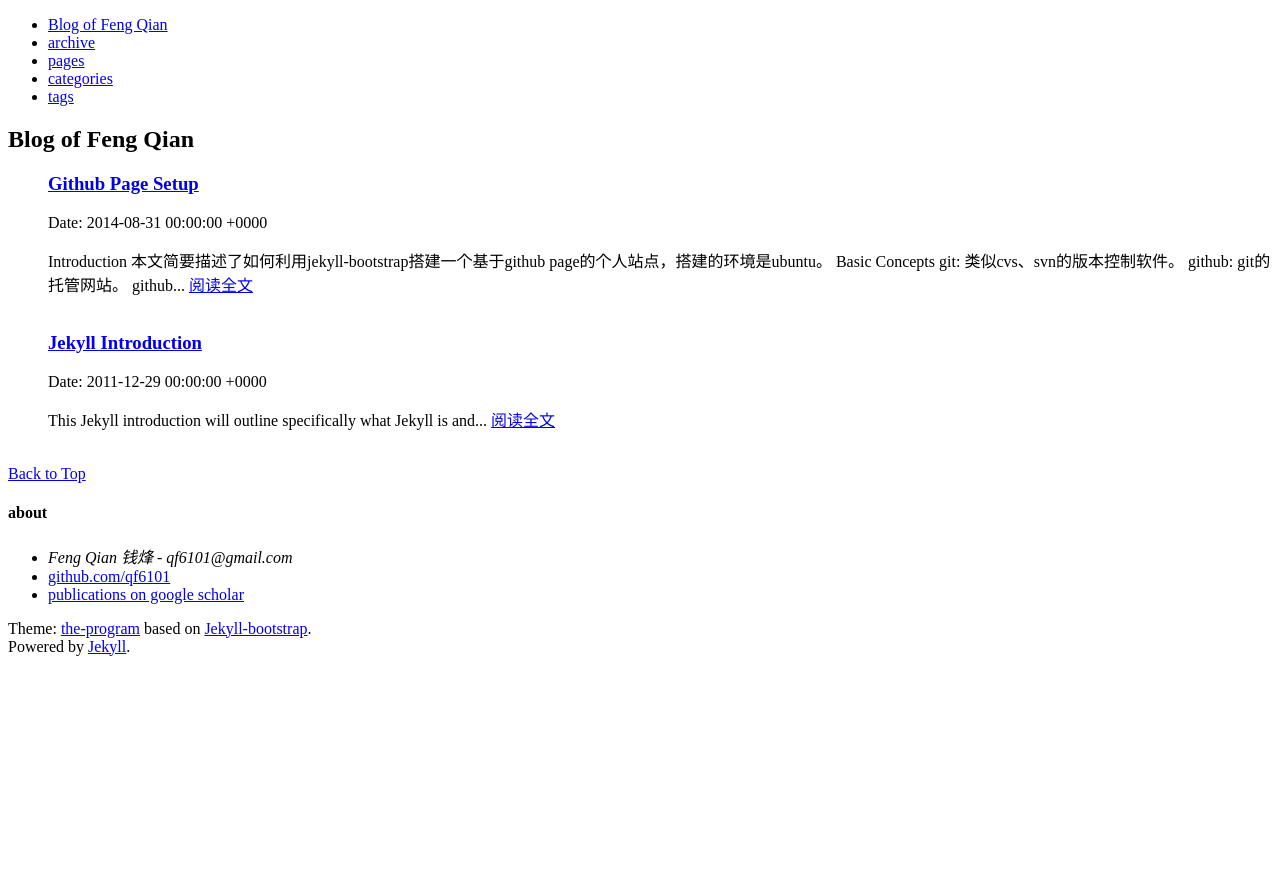
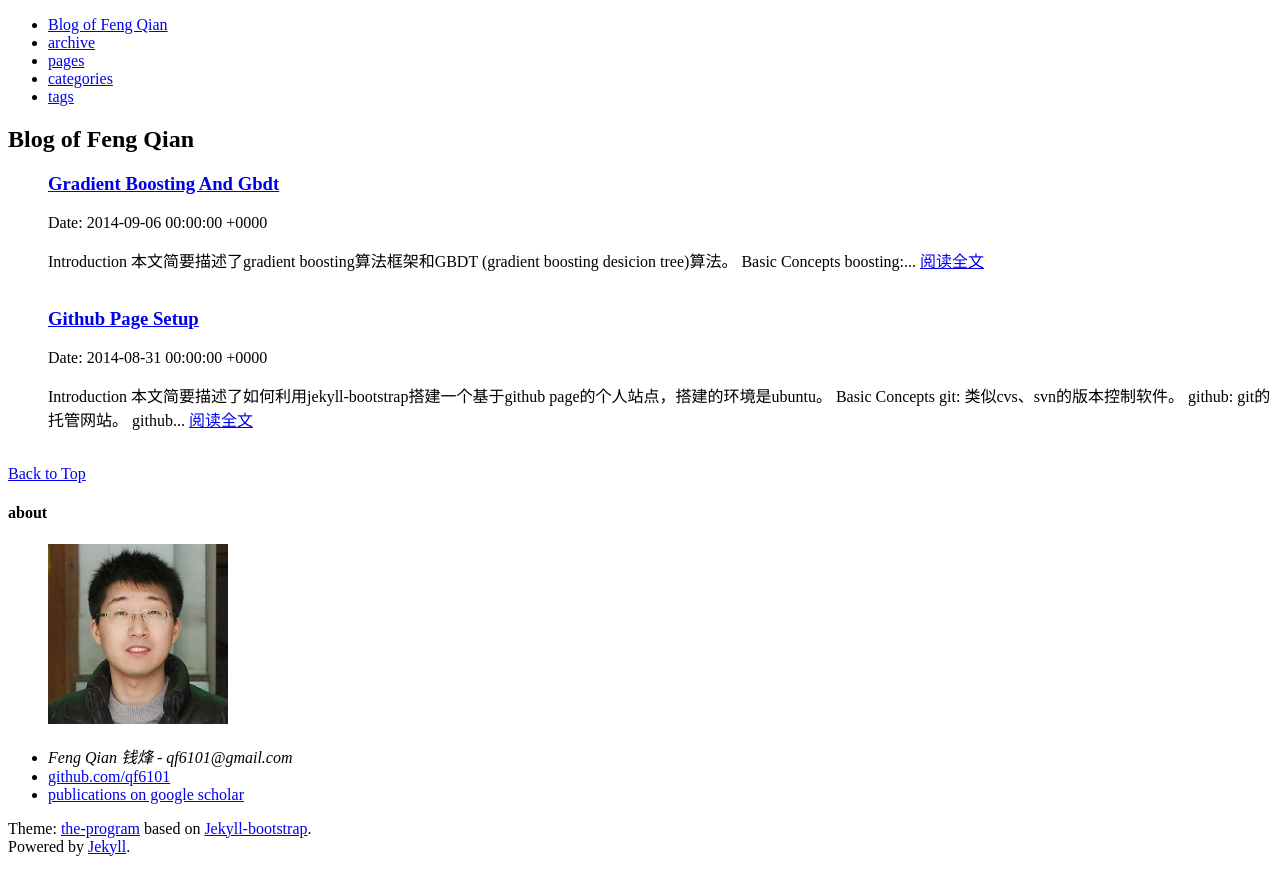
Before and after one commit to qf6101/qf6101.github.io, a Jekyll site: the page built from index.md, in a window 1280 px wide. Shown: the top 895 px of the page. Built offline with Jekyll 4.4.1, drawn with Linux system fonts in a browser that asks for light colours; comment, search, counter and statistics services are not loaded; part of the change alters nothing that is shown.

Commit message:
upload a new post

```diff
--- a/_config.yml
+++ b/_config.yml
@@ -4,6 +4,7 @@ permalink: /:categories/:year/:month/:day/:title
 
 exclude: [".rvmrc", ".rbenv-version", "README.md", "Rakefile", "changelog.md"]
 highlighter: pygments
+markdown: kramdown
 
 # Themes are encouraged to use these universal variables
 # so be sure to set them if your theme uses them.
--- a/_includes/themes/the-program/default.html
+++ b/_includes/themes/the-program/default.html
@@ -11,6 +11,9 @@
 	<link href='{{ ASSET_PATH }}/css/style.css' rel="stylesheet" media="all">
 	<link href="http://feeds.feedburner.com/{{ site.author.feedbaname }}" rel="alternate" title="{{ page.title }}" type="application/atom+xml">
 	<script src="http://cdnjs.cloudflare.com/ajax/libs/modernizr/2.0.6/modernizr.min.js"></script>
+	<script type="text/javascript"
+  		src="https://d3eoax9i5htok0.cloudfront.net/mathjax/latest/MathJax.js?config=TeX-AMS-MML_HTMLorMML">
+	</script>
 </head>
 <body>
 
@@ -45,6 +48,9 @@
 				<div class="misc vcard">
 					<h4>about</h4>
 					<ul>
+						<p class="logo">
+							<a href="http://scholar.google.com/citations?user=5KurcogAAAAJ&hl=en" title="publications on google scholar"><img src="/figures/portraits/my_photo.jpg" width="180" height="180"/><a/>
+						</p>
 						<li class="contact"><address><span class="author fn n">{{ site.author.name }}</span> - <span class="fn email">{{ site.author.email }}</span></address></li>
 						<li class="github"><a href="http://github.com/{{ site.author.github }}/" rel="me">github.com/{{ site.author.github }}</a></li>
 						<li class="gscholar"><a href="http://scholar.google.com/citations?user=5KurcogAAAAJ&hl=en" rel="me">publications on google scholar</a></li>
--- a/_posts/gitpage/2011-12-29-jekyll-introduction.md
+++ /dev/null
@@ -1,412 +0,0 @@
----
-layout: post
-category : gitpage
-tagline: "Supporting tagline"
-tags : [github page, jekyll, jekyll-bootstrap]
----
-{% include JB/setup %}
-
-This Jekyll introduction will outline specifically  what Jekyll is and why you would want to use it.
-Directly following the intro we'll learn exactly _how_ Jekyll does what it does.
-
-## Overview
-
-### What is Jekyll?
-
-Jekyll is a parsing engine bundled as a ruby gem used to build static websites from
-dynamic components such as templates, partials, liquid code, markdown, etc. Jekyll is known as "a simple, blog aware, static site generator".
-
-### Examples
-
-This website is created with Jekyll. [Other Jekyll websites](https://github.com/mojombo/jekyll/wiki/Sites).
-
-
-
-### What does Jekyll Do?
-
-Jekyll is a ruby gem you install on your local system.
-Once there you can call `jekyll --server` on a directory and provided that directory
-is setup in a way jekyll expects, it will do magic stuff like parse markdown/textile files,
-compute categories, tags, permalinks, and construct your pages from layout templates and partials.
-
-Once parsed, Jekyll stores the result in a self-contained static `_site` folder.
-The intention here is that you can serve all contents in this folder statically from a plain static web-server.
-
-You can think of Jekyll as a normalish dynamic blog but rather than parsing content, templates, and tags
-on each request, Jekyll does this once _beforehand_ and caches the _entire website_ in a folder for serving statically.
-
-### Jekyll is Not Blogging Software
-
-**Jekyll is a parsing engine.**
-
-Jekyll does not come with any content nor does it have any templates or design elements.
-This is a common source of confusion when getting started.
-Jekyll does not come with anything you actually use or see on your website - you have to make it.
-
-### Why Should I Care?
-
-Jekyll is very minimalistic and very efficient.
-The most important thing to realize about Jekyll is that it creates a static representation of your website requiring only a static web-server.
-Traditional dynamic blogs like Wordpress require a database and server-side code.
-Heavily trafficked dynamic blogs must employ a caching layer that ultimately performs the same job Jekyll sets out to do; serve static content.
-
-Therefore if you like to keep things simple and you prefer the command-line over an admin panel UI then give Jekyll a try.
-
-**Developers like Jekyll because we can write content like we write code:**
-
-- Ability to write content in markdown or textile in your favorite text-editor.
-- Ability to write and preview your content via localhost.
-- No internet connection required.
-- Ability to publish via git.
-- Ability to host your blog on a static web-server.
-- Ability to host freely on GitHub Pages.
-- No database required.
-
-# How Jekyll Works
-
-The following is a complete but concise outline of exactly how Jekyll works.
-
-Be aware that core concepts are introduced in rapid succession without code examples.
-This information is not intended to specifically teach you how to do anything, rather it
-is intended to give you the _full picture_ relative to what is going on in Jekyll-world.
-
-Learning these core concepts should help you avoid common frustrations and ultimately
-help you better understand the code examples contained throughout Jekyll-Bootstrap.
-
-
-## Initial Setup
-
-After [installing jekyll](/index.html#start-now) you'll need to format your website directory in a way jekyll expects.
-Jekyll-bootstrap conveniently provides the base directory format.
-
-### The Jekyll Application Base Format
-
-Jekyll expects your website directory to be laid out like so:
-
-    .
-    |-- _config.yml
-    |-- _includes
-    |-- _layouts
-    |   |-- default.html
-    |   |-- post.html
-    |-- _posts
-    |   |-- 2011-10-25-open-source-is-good.markdown
-    |   |-- 2011-04-26-hello-world.markdown
-    |-- _site
-    |-- index.html
-    |-- assets
-        |-- css
-            |-- style.css
-        |-- javascripts
-
-
-- **\_config.yml**
-	Stores configuration data.
-
-- **\_includes**
-	This folder is for partial views.
-
-- **\_layouts**
-	This folder is for the main templates your content will be inserted into.
-	You can have different layouts for different pages or page sections.
-
-- **\_posts**
-	This folder contains your dynamic content/posts.
-	the naming format is required to be `@YEAR-MONTH-DATE-title.MARKUP@`.
-
-- **\_site**
-	This is where the generated site will be placed once Jekyll is done transforming it.
-
-- **assets**
-	This folder is not part of the standard jekyll structure.
-	The assets folder represents _any generic_ folder you happen to create in your root directory.
-	Directories and files not properly formatted for jekyll will be left untouched for you to serve normally.
-
-(read more: <https://github.com/mojombo/jekyll/wiki/Usage>)
-
-
-### Jekyll Configuration
-
-Jekyll supports various configuration options that are fully outlined here:
-(<https://github.com/mojombo/jekyll/wiki/Configuration>)
-
-
-
-
-## Content in Jekyll
-
-Content in Jekyll is either a post or a page.
-These content "objects" get inserted into one or more templates to build the final output for its respective static-page.
-
-### Posts and Pages
-
-Both posts and pages should be written in markdown, textile, or HTML and may also contain Liquid templating syntax.
-Both posts and pages can have meta-data assigned on a per-page basis such as title, url path, as well as arbitrary custom meta-data.
-
-### Working With Posts
-
-**Creating a Post**
-Posts are created by properly formatting a file and placing it the `_posts` folder.
-
-**Formatting**
-A post must have a valid filename in the form `YEAR-MONTH-DATE-title.MARKUP` and be placed in the `_posts` directory.
-If the data format is invalid Jekyll will not recognize the file as a post. The date and title are automatically parsed from the filename of the post file.
-Additionally, each file must have [YAML Front-Matter](https://github.com/mojombo/jekyll/wiki/YAML-Front-Matter) prepended to its content.
-YAML Front-Matter is a valid YAML syntax specifying meta-data for the given file.
-
-**Order**
-Ordering is an important part of Jekyll but it is hard to specify a custom ordering strategy.
-Only reverse chronological and chronological ordering is supported in Jekyll.
-
-Since the date is hard-coded into the filename format, to change the order, you must change the dates in the filenames.
-
-**Tags**
-Posts can have tags associated with them as part of their meta-data.
-Tags may be placed on posts by providing them in the post's YAML front matter.
-You have access to the post-specific tags in the templates. These tags also get added to the sitewide collection.
-
-**Categories**
-Posts may be categorized by providing one or more categories in the YAML front matter.
-Categories offer more significance over tags in that they can be reflected in the URL path to the given post.
-Note categories in Jekyll work in a specific way.
-If you define more than one category you are defining a category hierarchy "set".
-Example:
-
-    ---
-    title :  Hello World
-    categories : [lessons, beginner]
-    ---
-
-This defines the category hierarchy "lessons/beginner". Note this is _one category_ node in Jekyll.
-You won't find "lessons" and "beginner" as two separate categories unless you define them elsewhere as singular categories.
-
-### Working With Pages
-
-**Creating a Page**
-Pages are created by properly formatting a file and placing it anywhere in the root directory or subdirectories that do _not_ start with an underscore.
-
-**Formatting**
-In order to register as a Jekyll page the file must contain [YAML Front-Matter](https://github.com/mojombo/jekyll/wiki/YAML-Front-Matter).
-Registering a page means 1) that Jekyll will process the page and 2) that the page object will be available in the `site.pages` array for inclusion into your templates.
-
-**Categories and Tags**
-Pages do not compute categories nor tags so defining them will have no effect.
-
-**Sub-Directories**
-If pages are defined in sub-directories, the path to the page will be reflected in the url.
-Example:
-
-    .
-    |-- people
-        |-- bob
-            |-- essay.html
-
-This page will be available at `http://yourdomain.com/people/bob/essay.html`
-
-
-**Recommended Pages**
-
-- **index.html**
-  You will always want to define the root index.html page as this will display on your root URL.
-- **404.html**
-  Create a root 404.html page and GitHub Pages will serve it as your 404 response.
-- **sitemap.html**
-  Generating a sitemap is good practice for SEO.
-- **about.html**
-  A nice about page is easy to do and gives the human perspective to your website.
-
-
-## Templates in Jekyll
-
-Templates are used to contain a page's or post's content.
-All templates have access to a global site object variable: `site` as well as a page object variable: `page`.
-The site variable holds all accessible content and metadata relative to the site.
-The page variable holds accessible data for the given page or post being rendered at that point.
-
-**Create a Template**
-Templates are created by properly formatting a file and placing it in the `_layouts` directory.
-
-**Formatting**
-Templates should be coded in HTML and contain YAML Front Matter.
-All templates can contain Liquid code to work with your site's data.
-
-**Rending Page/Post Content in a Template**
-There is a special variable in all templates named : `content`.
-The `content` variable holds the page/post content including any sub-template content previously defined.
-Render the content variable wherever you want your main content to be injected into your template:
-
-{% capture text %}...
-<body>
-  <div id="sidebar"> ... </div>
-  <div id="main">
-    |.{content}.|
-  </div>
-</body>
-...{% endcapture %}
-{% include JB/liquid_raw %}
-
-### Sub-Templates
-
-Sub-templates are exactly templates with the only difference being they
-define another "root" layout/template within their YAML Front Matter.
-This essentially means a template will render inside of another template.
-
-### Includes
-In Jekyll you can define include files by placing them in the `_includes` folder.
-Includes are NOT templates, rather they are just code snippets that get included into templates.
-In this way, you can treat the code inside includes as if it was native to the parent template.
-
-Any valid template code may be used in includes.
-
-
-## Using Liquid for Templating
-
-Templating is perhaps the most confusing and frustrating part of Jekyll.
-This is mainly due to the fact that Jekyll templates must use the Liquid Templating Language.
-
-### What is Liquid?
-
-[Liquid](https://github.com/Shopify/liquid) is a secure templating language developed by [Shopify](http://shopify.com).
-Liquid is designed for end-users to be able to execute logic within template files
-without imposing any security risk on the hosting server.
-
-Jekyll uses Liquid to generate the post content within the final page layout structure and as the primary interface for working with
-your site and post/page data.
-
-### Why Do We Have to Use Liquid?
-
-GitHub uses Jekyll to power [GitHub Pages](http://pages.github.com/).
-GitHub cannot afford to run arbitrary code on their servers so they lock developers down via Liquid.
-
-### Liquid is Not Programmer-Friendly.
-
-The short story is liquid is not real code and its not intended to execute real code.
-The point being you can't do jackshit in liquid that hasn't been allowed explicitly by the implementation.
-What's more you can only access data-structures that have been explicitly passed to the template.
-
-In Jekyll's case it is not possible to alter what is passed to Liquid without hacking the gem or running custom plugins.
-Both of which cannot be supported by GitHub Pages.
-
-As a programmer - this is very frustrating.
-
-But rather than look a gift horse in the mouth we are going to
-suck it up and view it as an opportunity to work around limitations and adopt client-side solutions when possible.
-
-**Aside**
-My personal stance is to not invest time trying to hack liquid. It's really unnecessary
-_from a programmer's_ perspective. That is to say if you have the ability to run custom plugins (i.e. run arbitrary ruby code)
-you are better off sticking with ruby. Toward that end I've built [Mustache-with-Jekyll](http://github.com/plusjade/mustache-with-jekyll)
-
-
-## Static Assets
-
-Static assets are any file in the root or non-underscored subfolders that are not pages.
-That is they have no valid YAML Front Matter and are thus not treated as Jekyll Pages.
-
-Static assets should be used for images, css, and javascript files.
-
-
-
-
-## How Jekyll Parses Files
-
-Remember Jekyll is a processing engine. There are two main types of parsing in Jekyll.
-
-- **Content parsing.**
-	This is done with textile or markdown.
-- **Template parsing.**
-  This is done with the liquid templating language.
-
-And thus there are two main types of file formats needed for this parsing.
-
-- **Post and Page files.**
-  All content in Jekyll is either a post or a page so valid posts and pages are parsed with markdown or textile.
-- **Template files.**
-	These files go in `_layouts` folder and contain your blogs **templates**. They should be made in HTML with the help of Liquid syntax.
-	Since include files are simply injected into templates they are essentially parsed as if they were native to the template.
-
-**Arbitrary files and folders.**
-Files that _are not_ valid pages are treated as static content and pass through
-Jekyll untouched and reside on your blog in the exact structure and format they originally existed in.
-
-### Formatting Files for Parsing.
-
-We've outlined the need for valid formatting using **YAML Front Matter**.
-Templates, posts, and pages all need to provide valid YAML Front Matter even if the Matter is empty.
-This is the only way Jekyll knows you want the file processed.
-
-YAML Front Matter must be prepended to the top of template/post/page files:
-
-    ---
-    layout: post
-    category : pages
-    tags : [how-to, jekyll]
-    ---
-
-    ... contents ...
-
-Three hyphens on a new line start the Front-Matter block and three hyphens on a new line end the block.
-The data inside the block must be valid YAML.
-
-Configuration parameters for YAML Front-Matter is outlined here:
-[A comprehensive explanation of YAML Front Matter](https://github.com/mojombo/jekyll/wiki/YAML-Front-Matter)
-
-#### Defining Layouts for Posts and Templates Parsing.
-
-The `layout` parameter in the YAML Front Matter defines the template file for which the given post or template should be injected into.
-If a template file specifies its own layout, it is effectively being used as a `sub-template.`
-That is to say loading a post file into a template file that refers to another template file with work in the way you'd expect; as a nested sub-template.
-
-
-
-
-
-## How Jekyll Generates the Final Static Files.
-
-Ultimately, Jekyll's job is to generate a static representation of your website.
-The following is an outline of how that's done:
-
-1. **Jekyll collects data.**
-  Jekyll scans the posts directory and collects all posts files as post objects. It then scans the layout assets and collects those and finally scans other directories in search of pages.
-
-2. **Jekyll computes data.**
-  Jekyll takes these objects, computes metadata (permalinks, tags, categories, titles, dates) from them and constructs one
-  big `site` object that holds all the posts, pages, layouts, and respective metadata.
-  At this stage your site is one big computed ruby object.
-
-3. **Jekyll liquifies posts and templates.**
-  Next jekyll loops through each post file and converts (through markdown or textile) and **liquifies** the post inside of its respective layout(s).
-  Once the post is parsed and liquified inside the the proper layout structure, the layout itself is "liquified".
-	**Liquification** is defined as follows: Jekyll initiates a Liquid template, and passes a simpler hash representation of the ruby site object as well as a simpler
-  hash representation of the ruby post object. These simplified data structures are what you have access to in the templates.
-
-3. **Jekyll generates output.**
-	Finally the liquid templates are "rendered", thereby processing any liquid syntax provided in the templates
-	and saving the final, static representation of the file.
-
-**Notes.**
-Because Jekyll computes the entire site in one fell swoop, each template is given access to
-a global `site` hash that contains useful data. It is this data that you'll iterate through and format
-using the Liquid tags and filters in order to render it onto a given page.
-
-Remember, in Jekyll you are an end-user. Your API has only two components:
-
-1. The manner in which you setup your directory.
-2. The liquid syntax and variables passed into the liquid templates.
-
-All the data objects available to you in the templates via Liquid are outlined in the **API Section** of Jekyll-Bootstrap.
-You can also read the original documentation here: <https://github.com/mojombo/jekyll/wiki/Template-Data>
-
-## Conclusion
-
-I hope this paints a clearer picture of what Jekyll is doing and why it works the way it does.
-As noted, our main programming constraint is the fact that our API is limited to what is accessible via Liquid and Liquid only.
-
-Jekyll-bootstrap is intended to provide helper methods and strategies aimed at making it more intuitive and easier to work with Jekyll =)
-
-**Thank you** for reading this far.
-
-## Next Steps
-
-Please take a look at [{{ site.categories.api.first.title }}]({{ BASE_PATH }}{{ site.categories.api.first.url }})
-or jump right into [Usage]({{ BASE_PATH }}{{ site.categories.usage.first.url }}) if you'd like.
--- /dev/null
+++ b/_posts/machine learning/2014-09-06-gradient-boosting-and-GBDT.md
@@ -0,0 +1,25 @@
+---
+layout: post
+category : machine learning
+tagline: "Supporting tagline"
+tags : [gradient boosting, GBDT]
+---
+{% include JB/setup %}
+
+##Introduction
+
+本文简要描述了gradient boosting算法框架和GBDT (gradient boosting desicion tree)算法。
+
+##Basic Concepts
+
+> boosting: 提升思想，即通过训练并组合一组弱分类器，来构造一个强分类器。
+
+> gradient boosting：一种boosting算法框架，即利用gradient descent策略逐一训练弱分类器。
+
+> GBDT：一种gradient boosting的算法实现，即利用决策树来实现弱分类器。
+
+##Gradient Boosting
+
+$$F(x) = \sum_i^N h(x)$$
+
+to be continued...
```
Also changed, not shown: figures/portraits/my_photo.jpg (added).
